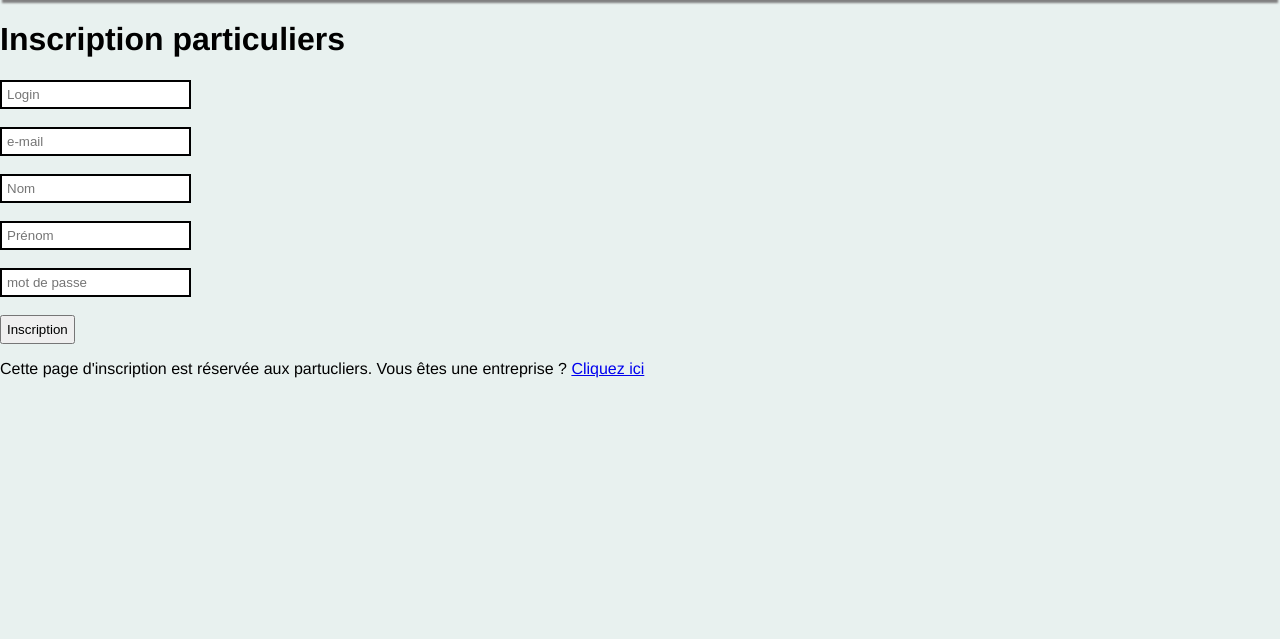
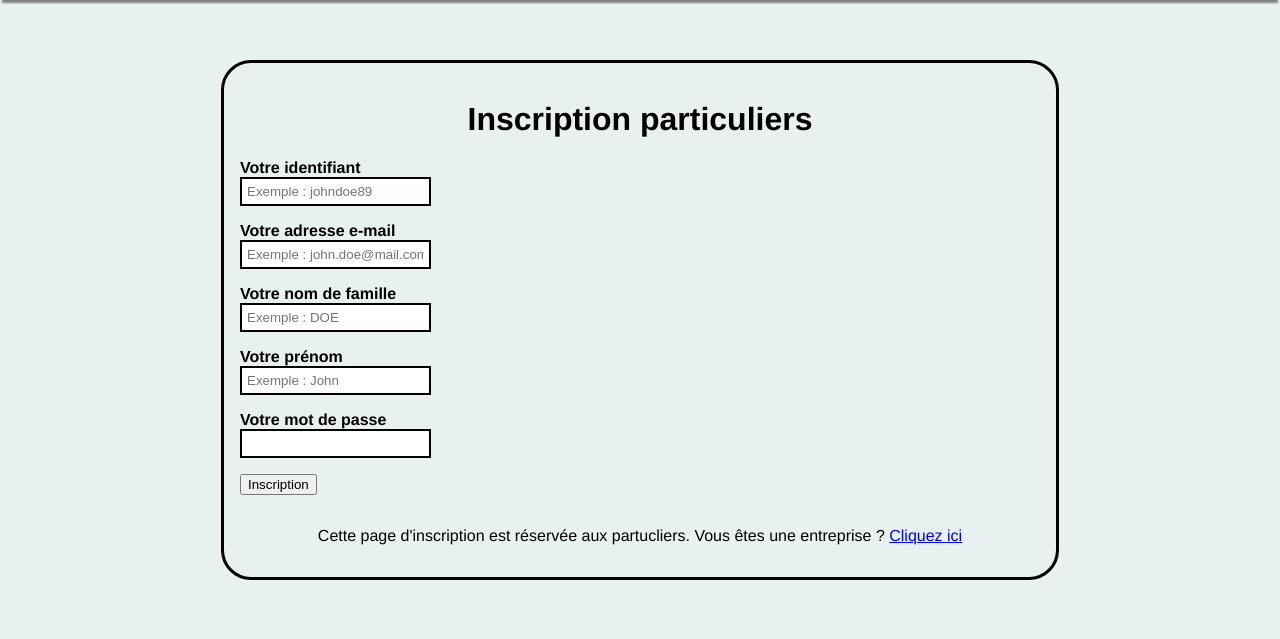
Before and after one commit to qaniere/SAE_2.2, a PHP site: page /customer/register.php in a window 1280 px wide. Shown: the part 147-786 px from the top of the page. Run offline with PHP 8.4, Linux system fonts and the light colour scheme.

Commit message:
Add style for login and register forms

```diff
--- a/customer/register.php
+++ b/customer/register.php
@@ -9,24 +9,41 @@
     <meta name="viewport" content="width=device-width, initial-scale=1.0">
     <title>Inscription particuliers</title>
     <link href="../style/basic.css" rel="stylesheet">
+    <link href="../style/form.css" rel="stylesheet">
 </head>
 <body>
     <?php include_once("../include_files/menu.php");?>
-    <form action="signup.php" method="post">
-        <h1>Inscription particuliers</h1>
-        <input type="text" name="login" id="login" placeholder="Login" required>
-        <br> <br>
-        <input type="email" name="mail" id="mail" placeholder="e-mail" required>
-        <br> <br>
-        <input type="text" name="surname" id="surname" placeholder="Nom" required>
-        <br> <br>
-        <input type="text" name="firstname" id="firstname" placeholder="Prénom" required>
-        <br> <br>
-        <input type="password" name="password" id="password" placeholder="mot de passe" required>
-        <br> <br>
-        <button type="submit">Inscription</button>
-        <p> Cette page d'inscription est réservée aux partucliers. Vous êtes une entreprise ? <a href="../business/register.php">Cliquez ici</a> </p>
-    </form>
+    <div id="form-container">
+        <form action="register.php" method="post">
+            <h1 id="form-title">Inscription particuliers</h1>
+            <div class="form-question">
+                <label for="login"><strong>Votre identifiant</strong></label>
+                <br>
+                <input type="text" name="login" id="login" placeholder="Exemple : johndoe89" required>
+            </div>
+            <div class="form-question">
+                <label for="email"><strong>Votre adresse e-mail</strong></label>
+                <br>
+                <input type="email" name="mail" id="mail" placeholder="Exemple : john.doe@mail.com" required>
+            </div>
+            <div class="form-question">
+                <label for="surname"><strong>Votre nom de famille</strong></label>
+                <br>
+                <input type="text" name="surname" id="surname" placeholder="Exemple : DOE" required>
+            </div>
+            <div class="form-question">
+                <label for="firstname"><strong>Votre prénom</strong></label>
+                <br>
+                <input type="text" name="firstname" id="firstname" placeholder="Exemple : John" required>
+            </div>
+            <div class="form-question">
+                <label for="password"><strong>Votre mot de passe</strong></label>
+                <br>
+                <input type="password" name="password" id="password" required>
+            </div>
+            <div class="form-question">
+                <input type="submit" value="Inscription">
+            </div>
             <?php
                 if(isset($_POST["login"]) && isset($_POST["mail"]) && isset($_POST["password"]) && isset($_POST["surname"]) && isset($_POST["firstname"])) {
                 //If form is complete
@@ -50,10 +67,10 @@
                     $count_email= $result ->num_rows;
 
                     if($count_login != 0) {
-                echo "Ce login est déjà utilisé.";
+                        echo "<strong>Ce login est déjà utilisé.</strong>";
 
                     } else if($count_email != 0) {
-                echo "Cette adresse e-mail est déjà utilisé.";
+                        echo "<strong>Cette adresse e-mail est déjà utilisé.</strong>";
 
                     } else {
 
@@ -69,9 +86,20 @@
                         $stmt ->bind_param("isss", $id, $surname, $firstname, $mail);
                         $stmt ->execute();
 
-                echo "Inscription réussie. Allez vous connectez sur <a href='login.php'>login.php</a>.";
+                        $_SESSION["id"] = $id;
+                        $_SESSION["login"] = $login;
+                        $_SESSION["surname"] = $surname;
+                        $_SESSION["firstname"] = $firstname;
+                        $_SESSION["mail"] = $mail;
+                        $_SESSION["stash"] = 0;
+                        $_SESSION["account_type"] = "customer";
+
+                        header("Location: account.php");
                     }
                 }
             ?>
+            <p> Cette page d'inscription est réservée aux partucliers. Vous êtes une entreprise ? <a href="../business/register.php">Cliquez ici</a> </p>
+        </form>
+    </div>
 </body>
 </html>
--- /dev/null
+++ b/style/form.css
@@ -0,0 +1,65 @@
+form {
+    display: flex;
+    flex-wrap: wrap;
+    justify-content: center;
+
+    width: 100vh;
+    padding: 1em;
+    border-radius: 30px;
+    border: 3px solid black;
+}
+
+fieldset {
+    width: 15em;
+}
+
+
+#form-container {
+    display: flex;
+    align-items: center;
+    justify-content: center;
+
+    height: 80vh;
+}
+
+#form-title {
+    width: 100%;
+    text-align: center;
+}
+
+
+.form-question {
+    width: 100%;
+    margin-bottom: 1em;
+    justify-content: center;
+
+}
+
+
+@media screen and (max-width: 1024px) {
+
+    form {
+        display: flex;
+        flex-wrap: wrap;
+        justify-content: center;
+
+        width: 100%;
+        padding: 1em;
+        border-radius: 30;
+        border: none;
+    }
+
+    p {
+        text-align: center;
+    }
+
+    #form-container {
+        width: auto;
+        height: auto;
+        overflow-x: hidden;
+    }
+
+    #form-title {
+        font-size: 30px;
+    }
+}
```
Also changed, not shown: business/register.php (+31 -14 lines), common/login.php (+36 -11 lines). Lines whose indentation alone changed are shown as unchanged.
